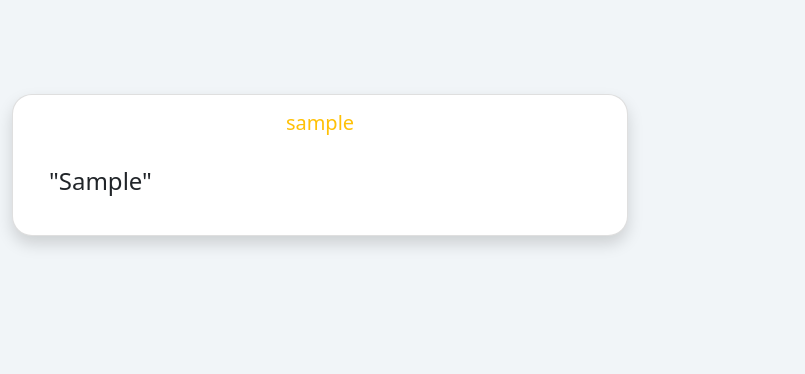
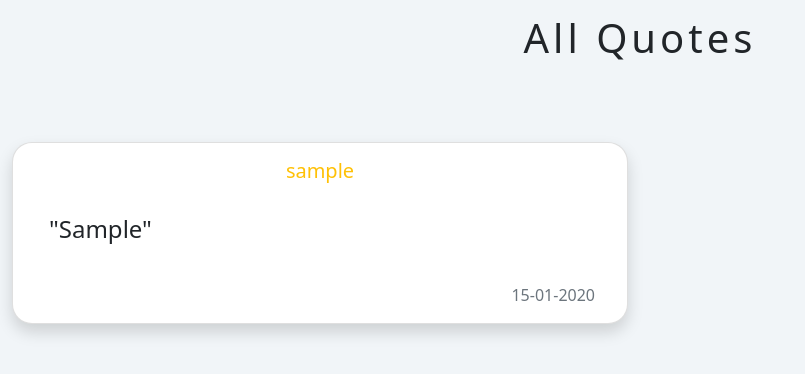
Before and after one commit to crispus-nj/blog-app, a Flask app: page /user-posts in a window 1280 px wide. Shown: the part 66-440 px from the top of the page, without its empty margins (0-805 px from the left). Run offline with Flask 2, Linux system fonts and the light colour scheme; tables that the repository leaves empty hold one stand-in row (values such as "Sample post"); some libraries are stand-ins or nearby versions.

Commit message:
added date to the all user quotes in the view_posts.html, styled the date to well readable state

```diff
--- a/app/static/css/main.css
+++ b/app/static/css/main.css
@@ -27,3 +27,7 @@ body {
 #form-comment{
     padding: 20px;
 }
+.date {
+    text-align: right;
+    padding-right: 2rem;
+}
--- a/app/templates/view_posts.html
+++ b/app/templates/view_posts.html
@@ -2,6 +2,7 @@
 {% block content %}
 <div class="container">
     <div class="row">
+        <h1 class="text-center text-card" style="margin: 0;">All Quotes</h1>
         {% for post in posts.items %}
         <div class="col-md-6">
             <div class="card shadow card-items">
@@ -9,6 +10,7 @@
                     <h5 class="card-title text-center text-warning">{{post.author.username}}</h5>
                     <p class="card-text">"{{post.quote}}"</p>
                 </div>
+                <p class="text-muted date">{{post.date_time.strftime('%d-%m-%Y') }}</p>
             </div>
         </div>
         {% endfor %}
```
